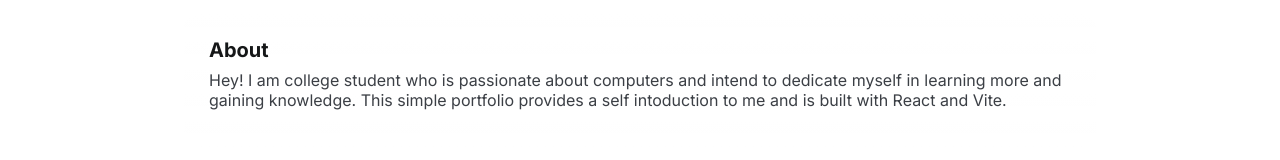
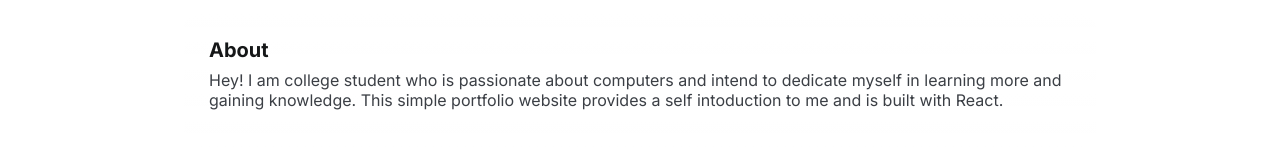
Before and after one commit to Vicki0111/portfolio-website, a React (Vite) app: page / in a window 1280 px wide. Shown: the part 516-676 px from the top of the page. Built offline with nearby package versions, Linux system fonts and the light colour scheme.

Commit message:
Update App.jsx

```diff
--- a/src/App.jsx
+++ b/src/App.jsx
@@ -81,7 +81,7 @@ export default function App() {
           <h2>About</h2>
           <p>
             Hey! I am college student who is passionate about computers and intend to dedicate myself in learning more and gaining knowledge.
-            This simple portfolio provides a self intoduction to me and is built with React and Vite.
+            This simple portfolio website provides a self intoduction to me and is built with React.
           </p>
         </section>
 
```
